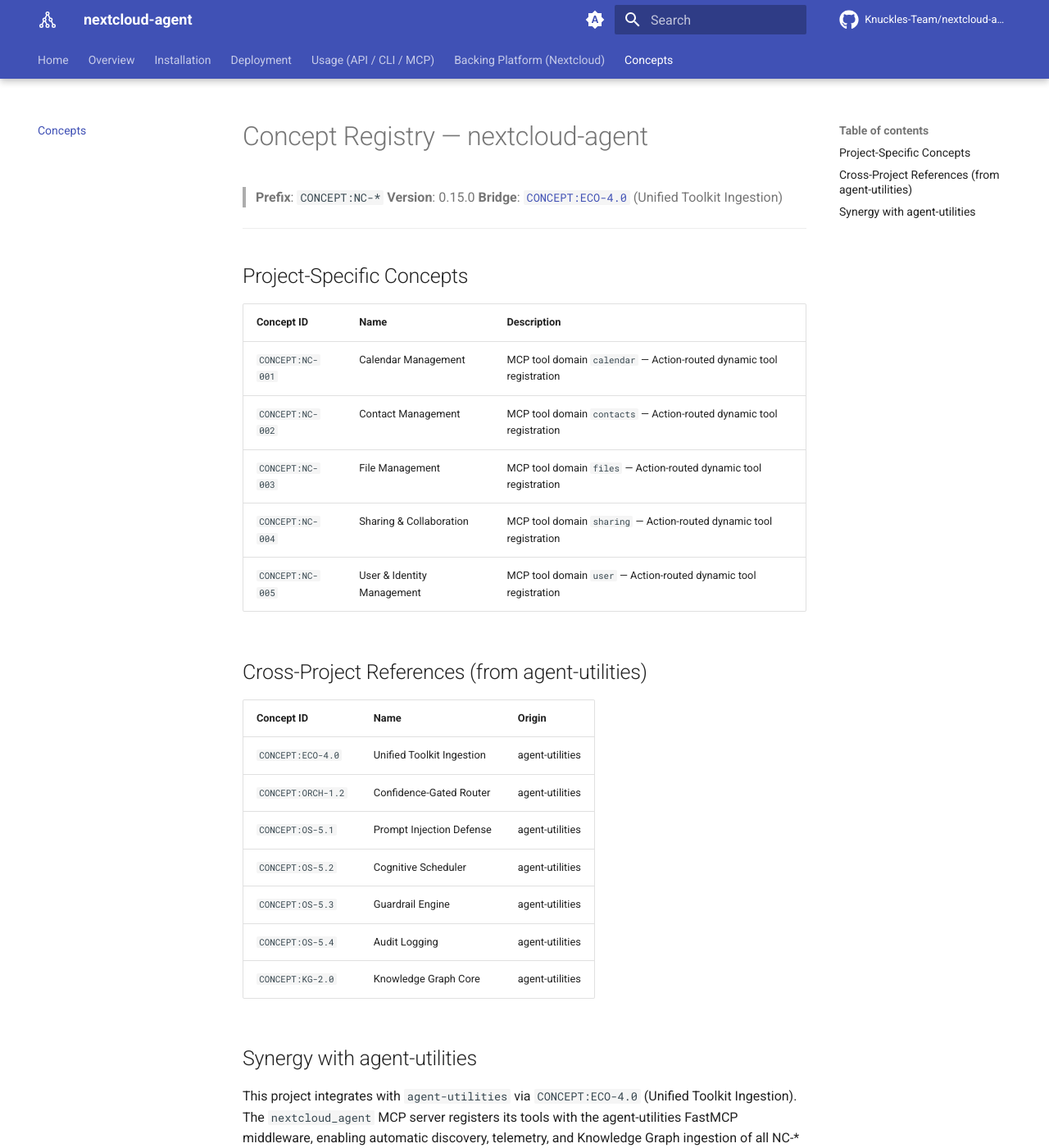
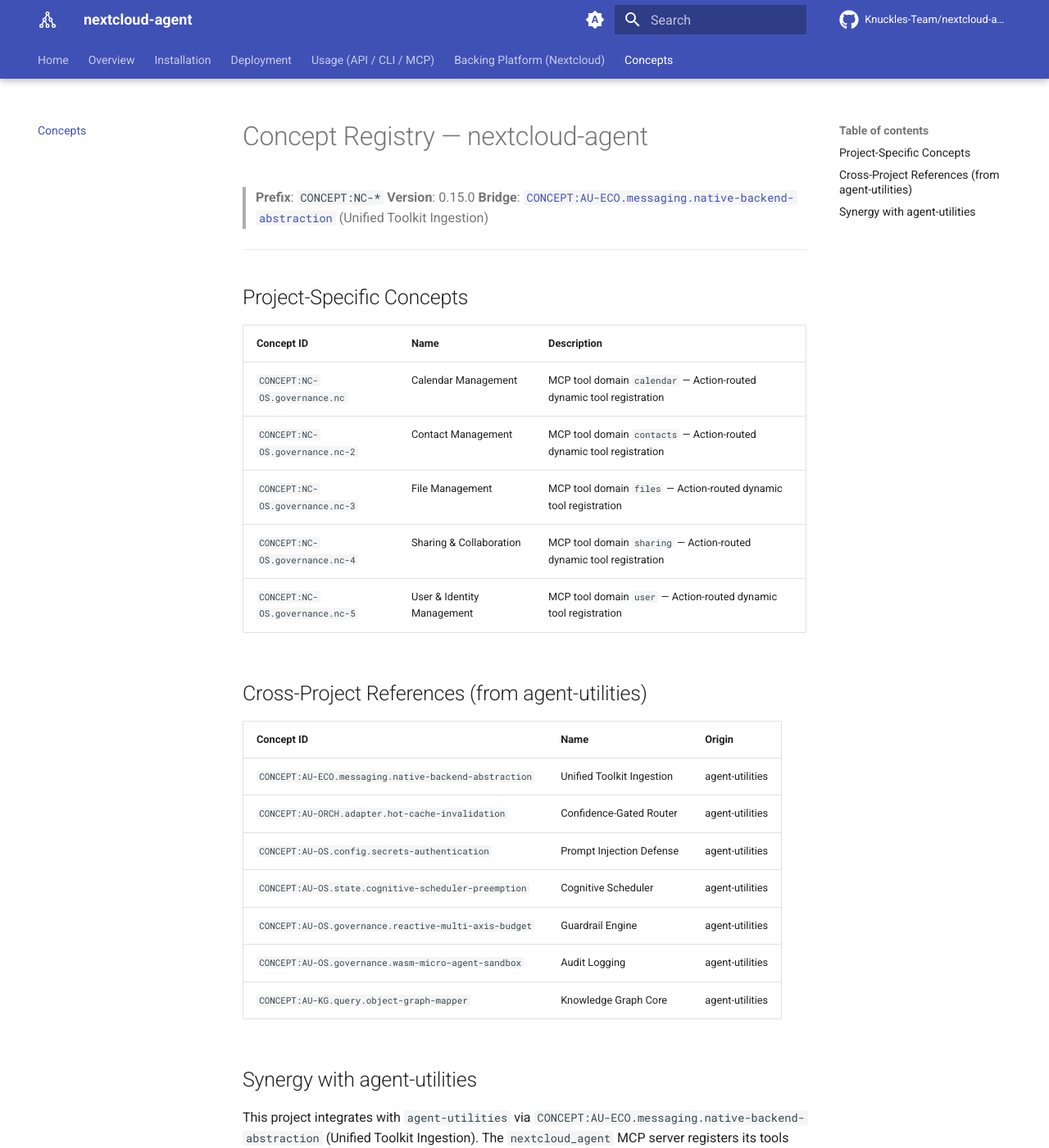
Before and after one commit to Knuckles-Team/nextcloud-agent, an MkDocs documentation site: the page built from docs/concepts.md, in a window 1280 px wide and 1400 px high. Shown: the whole window at 82% size. Built offline with MkDocs 1.6.1 and Material for MkDocs 9.7.7, drawn with Linux system fonts in a browser that asks for light colours; comment, search, counter and statistics services are not loaded.

Commit message:
OKF-CIS migration: markers -> <SLUG>-<PILLAR>.<domain>.<concept>
Co-Authored-By: Claude Opus 4.8 (1M context) <noreply@anthropic.com>

```diff
--- a/docs/concepts.md
+++ b/docs/concepts.md
@@ -2,7 +2,7 @@
 
 > **Prefix**: `CONCEPT:NC-*`
 > **Version**: 0.15.0
-> **Bridge**: [`CONCEPT:ECO-4.0`](https://github.com/Knuckles-Team/agent-utilities/blob/main/docs/concepts.md) (Unified Toolkit Ingestion)
+> **Bridge**: [`CONCEPT:AU-ECO.messaging.native-backend-abstraction`](https://github.com/Knuckles-Team/agent-utilities/blob/main/docs/concepts.md) (Unified Toolkit Ingestion)
 
 ---
 
@@ -10,24 +10,24 @@
 
 | Concept ID | Name | Description |
 |------------|------|-------------|
-| `CONCEPT:NC-001` | Calendar Management | MCP tool domain `calendar` — Action-routed dynamic tool registration |
-| `CONCEPT:NC-002` | Contact Management | MCP tool domain `contacts` — Action-routed dynamic tool registration |
-| `CONCEPT:NC-003` | File Management | MCP tool domain `files` — Action-routed dynamic tool registration |
-| `CONCEPT:NC-004` | Sharing & Collaboration | MCP tool domain `sharing` — Action-routed dynamic tool registration |
-| `CONCEPT:NC-005` | User & Identity Management | MCP tool domain `user` — Action-routed dynamic tool registration |
+| `CONCEPT:NC-OS.governance.nc` | Calendar Management | MCP tool domain `calendar` — Action-routed dynamic tool registration |
+| `CONCEPT:NC-OS.governance.nc-2` | Contact Management | MCP tool domain `contacts` — Action-routed dynamic tool registration |
+| `CONCEPT:NC-OS.governance.nc-3` | File Management | MCP tool domain `files` — Action-routed dynamic tool registration |
+| `CONCEPT:NC-OS.governance.nc-4` | Sharing & Collaboration | MCP tool domain `sharing` — Action-routed dynamic tool registration |
+| `CONCEPT:NC-OS.governance.nc-5` | User & Identity Management | MCP tool domain `user` — Action-routed dynamic tool registration |
 
 ## Cross-Project References (from agent-utilities)
 
 | Concept ID | Name | Origin |
 |------------|------|--------|
-| `CONCEPT:ECO-4.0` | Unified Toolkit Ingestion | agent-utilities |
-| `CONCEPT:ORCH-1.2` | Confidence-Gated Router | agent-utilities |
-| `CONCEPT:OS-5.1` | Prompt Injection Defense | agent-utilities |
-| `CONCEPT:OS-5.2` | Cognitive Scheduler | agent-utilities |
-| `CONCEPT:OS-5.3` | Guardrail Engine | agent-utilities |
-| `CONCEPT:OS-5.4` | Audit Logging | agent-utilities |
-| `CONCEPT:KG-2.0` | Knowledge Graph Core | agent-utilities |
+| `CONCEPT:AU-ECO.messaging.native-backend-abstraction` | Unified Toolkit Ingestion | agent-utilities |
+| `CONCEPT:AU-ORCH.adapter.hot-cache-invalidation` | Confidence-Gated Router | agent-utilities |
+| `CONCEPT:AU-OS.config.secrets-authentication` | Prompt Injection Defense | agent-utilities |
+| `CONCEPT:AU-OS.state.cognitive-scheduler-preemption` | Cognitive Scheduler | agent-utilities |
+| `CONCEPT:AU-OS.governance.reactive-multi-axis-budget` | Guardrail Engine | agent-utilities |
+| `CONCEPT:AU-OS.governance.wasm-micro-agent-sandbox` | Audit Logging | agent-utilities |
+| `CONCEPT:AU-KG.query.object-graph-mapper` | Knowledge Graph Core | agent-utilities |
 
 ## Synergy with agent-utilities
 
-This project integrates with `agent-utilities` via `CONCEPT:ECO-4.0` (Unified Toolkit Ingestion). The `nextcloud_agent` MCP server registers its tools with the agent-utilities FastMCP middleware, enabling automatic discovery, telemetry, and Knowledge Graph ingestion of all NC-* concepts.
+This project integrates with `agent-utilities` via `CONCEPT:AU-ECO.messaging.native-backend-abstraction` (Unified Toolkit Ingestion). The `nextcloud_agent` MCP server registers its tools with the agent-utilities FastMCP middleware, enabling automatic discovery, telemetry, and Knowledge Graph ingestion of all NC-* concepts.
```
Also changed, not shown: AGENTS.md (+1 -1 lines), docs/overview.md (+7 -7 lines), 8 other files.
